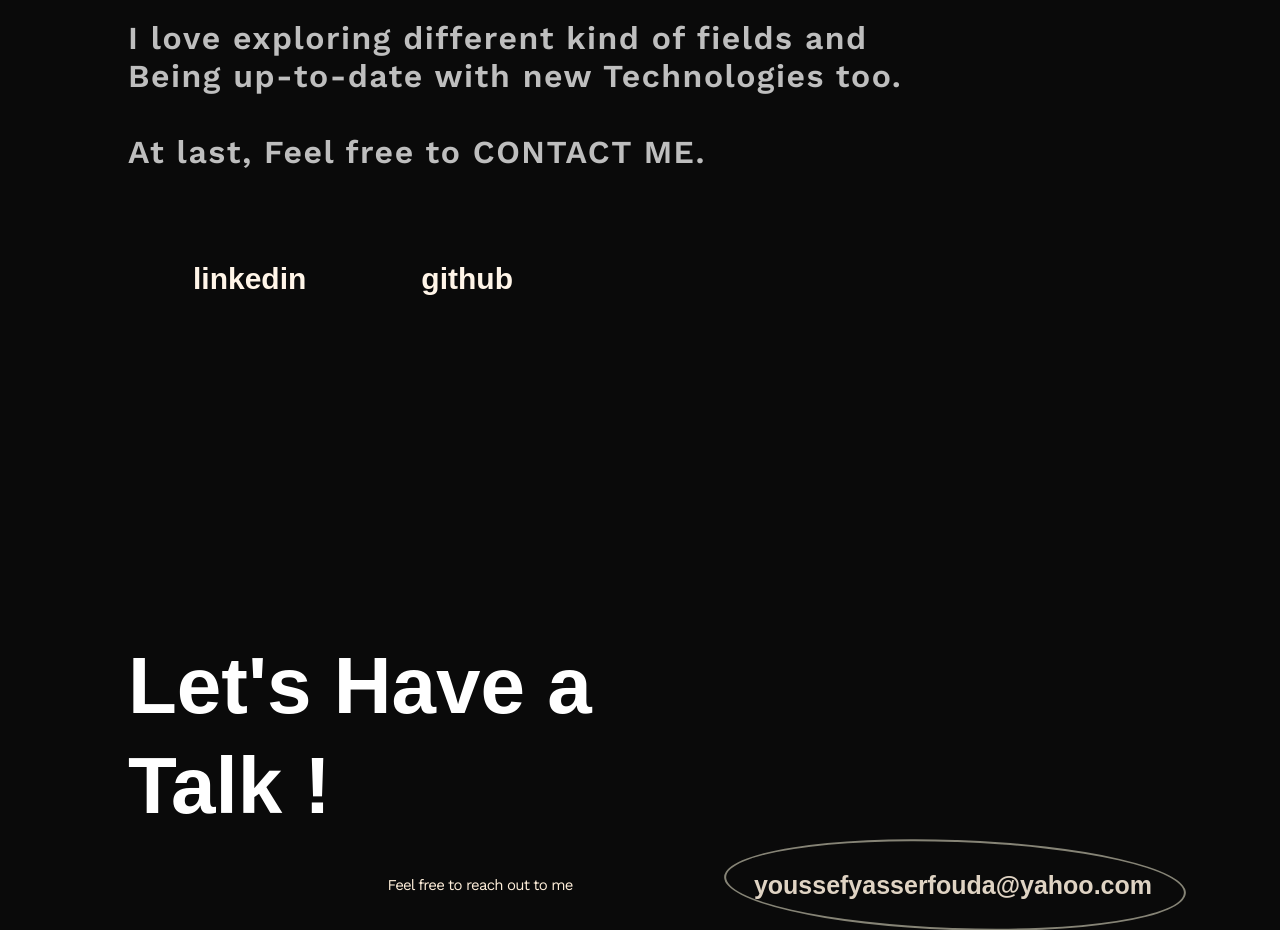
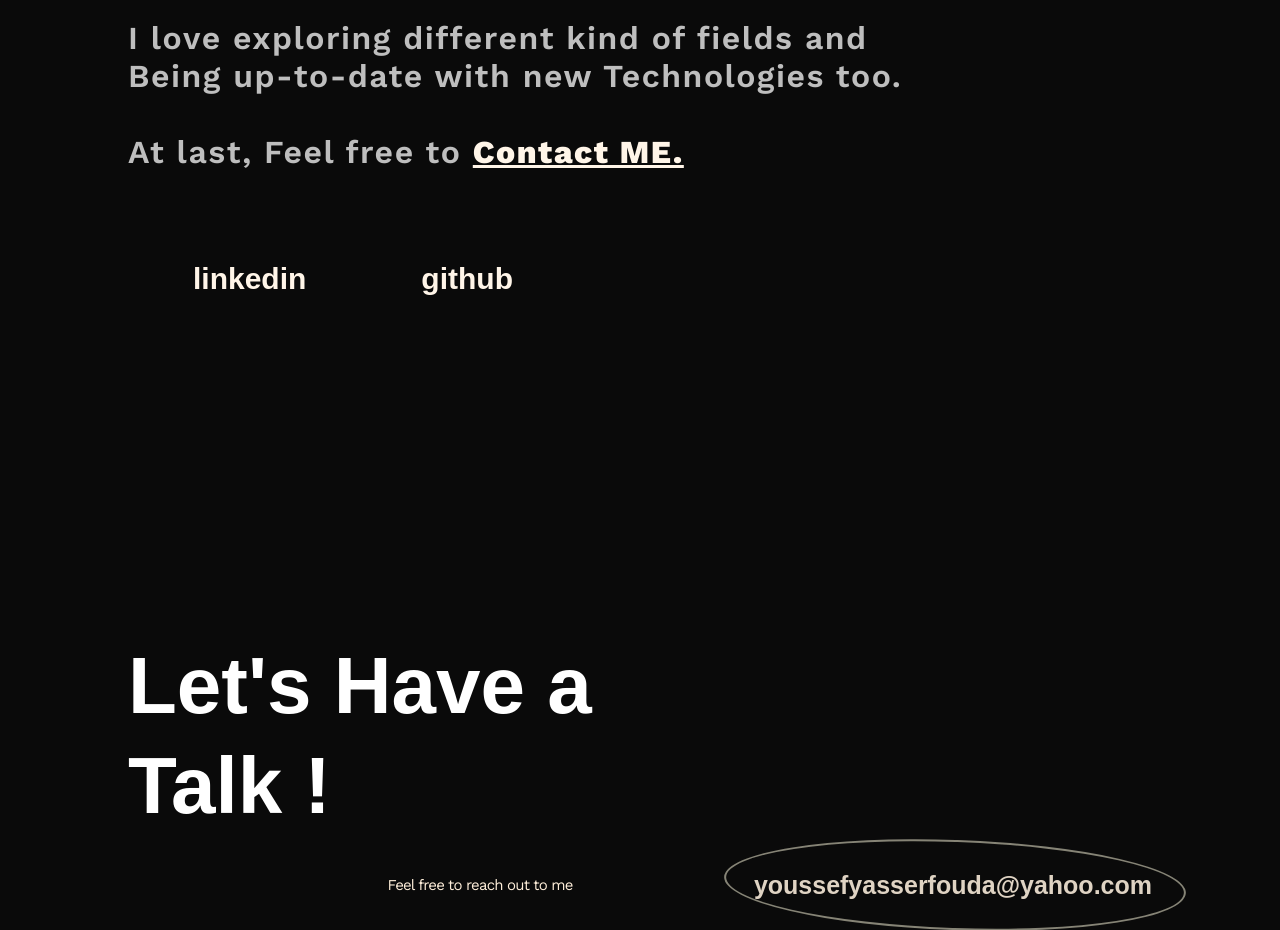
Before and after one commit to youssefyasser98/Portfolio, a React (Create React App) app: page / in a window 1280 px wide. Shown: the part 5860-6790 px from the top of the page. Built offline with nearby package versions, Linux system fonts and the light colour scheme; some icons are missing; a web font is replaced by a local one.

Commit message:
Update Info.js

```diff
--- a/src/data/Info.js
+++ b/src/data/Info.js
@@ -30,9 +30,9 @@ export const AboutInfo = () => {
         <br />
         <br />
         At last, Feel free to{" "}
-        <a>
-          CONTACT ME.
-        </a>{" "}
+         <a href="/contact" style={style}>
+          Contact ME.
+         </a>{" "}
 
       </p>
     </>
```
